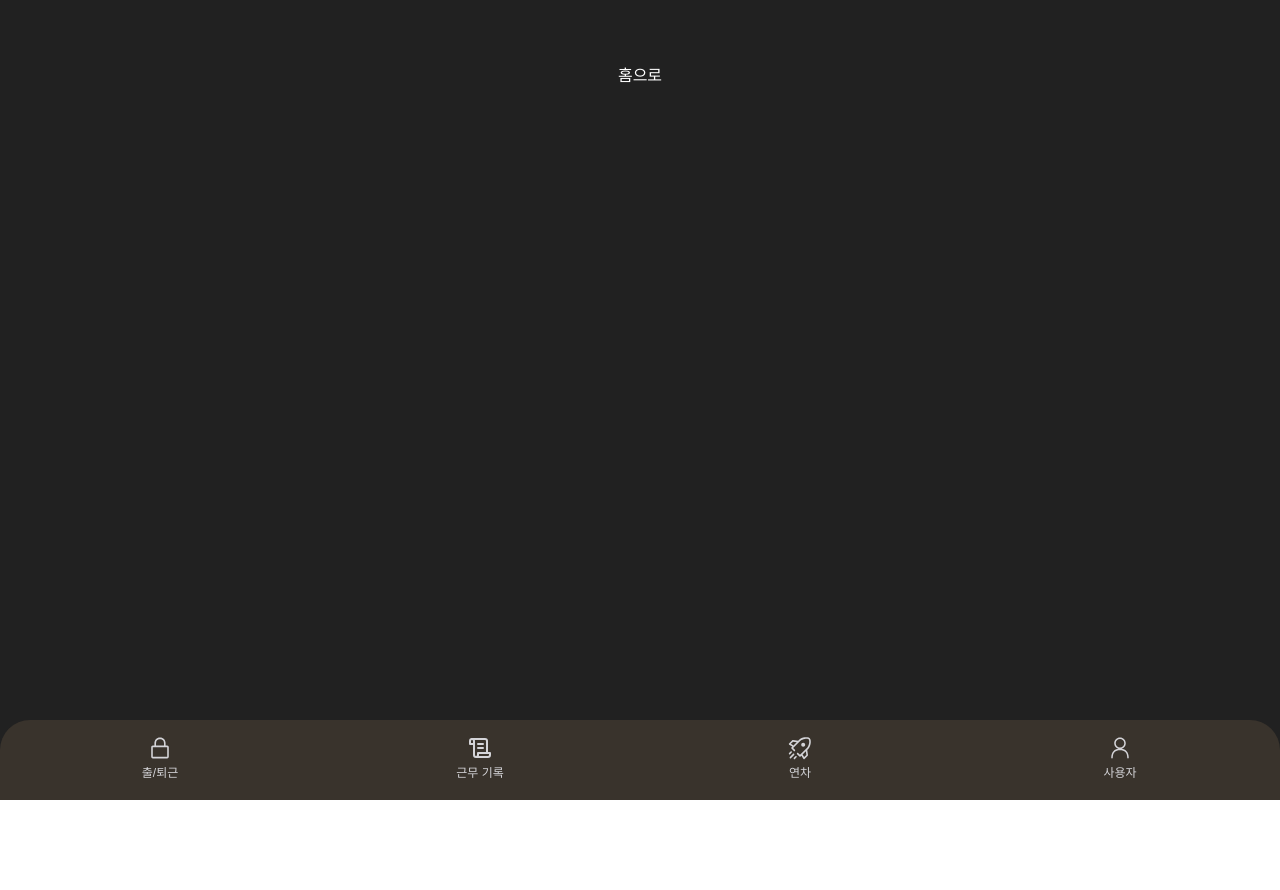
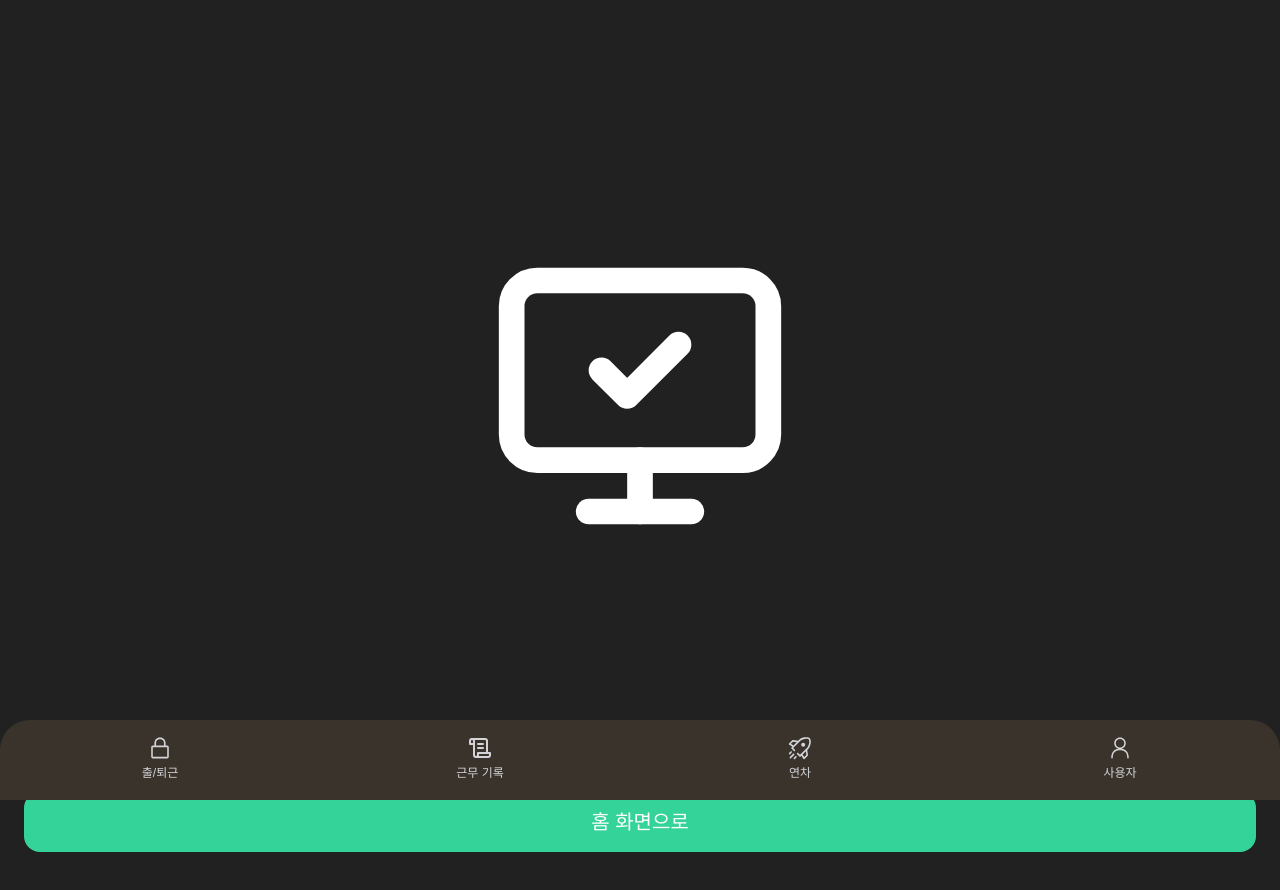
Before and after one commit to codma1123/timekey-app, a Next.js app: page /1/reports/done in a window 1280 px wide. Shown: the top 890 px of the page. Before the commit the page ends 800 px from the top, so only its background shows below. Built offline with nearby package versions, Linux system fonts and the light colour scheme; a web font is replaced by a local one.

Commit message:
add request done page style

```diff
--- a/app/(main)/(routes)/[userId]/reports/(routes)/done/page.tsx
+++ b/app/(main)/(routes)/[userId]/reports/(routes)/done/page.tsx
@@ -1,20 +1,28 @@
 "use client";
 
+import { MonitorCheckIcon } from "lucide-react";
 import { useRouter } from "next/navigation";
 
 const DonePage = ({ params }: { params: { userId: UUID; id: UUID } }) => {
-  const { userId, id: reportId } = params;
+  const { userId } = params;
 
   const router = useRouter();
 
   return (
     <div className="flex flex-col items-center min-h-screen min-w-screen gap-4 pt-16 px-6 pb-24 text-white bg-overtime">
+      <div className="w-1/2 rounded-2xl aspect-square flex items-center justify-center mt-6">
+        <MonitorCheckIcon className=" w-1/2 h-1/2 aspect-square" />
+      </div>
+
+      <span className="text-2xl font-extrabold">요청이 완료되었습니다.</span>
+
       <button
+        className="w-full bg-emerald-400 rounded-2xl text-xl py-4 mt-6"
         onClick={() => {
           router.replace(`/${userId}/reports`);
         }}
       >
-        홈으로
+        홈 화면으로
       </button>
     </div>
   );
```
